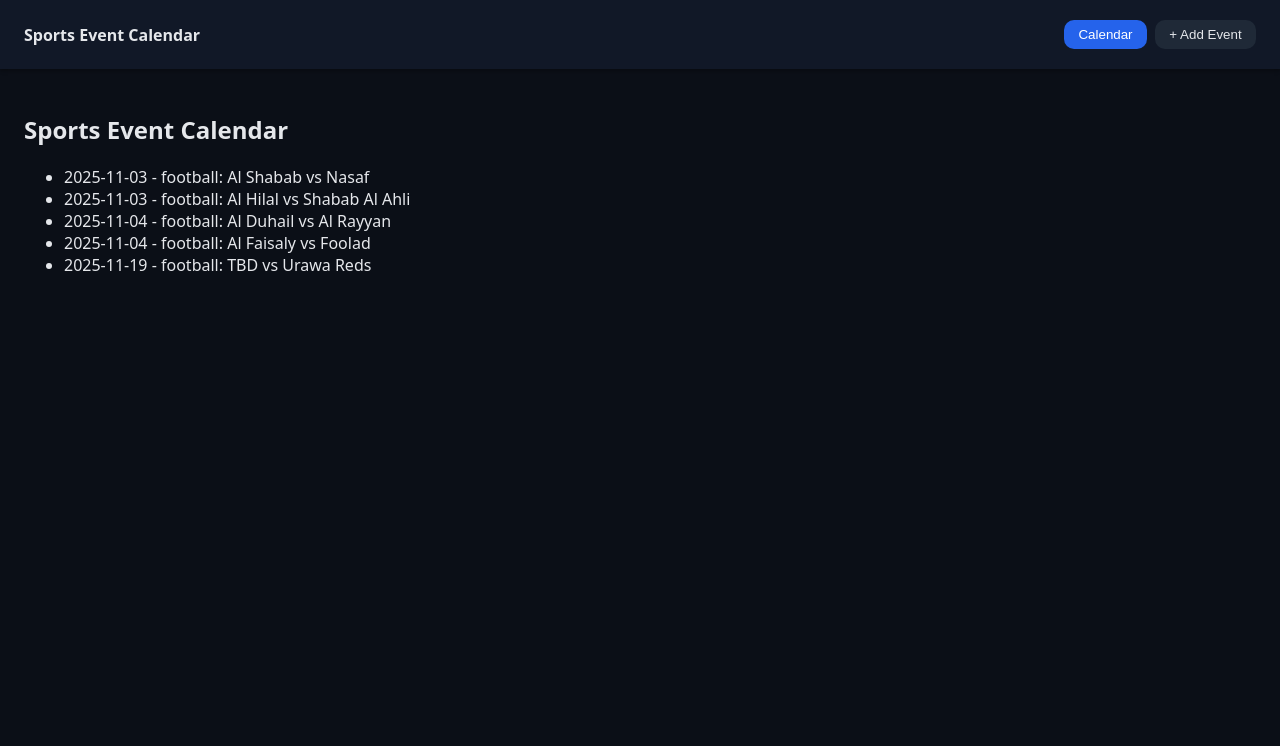
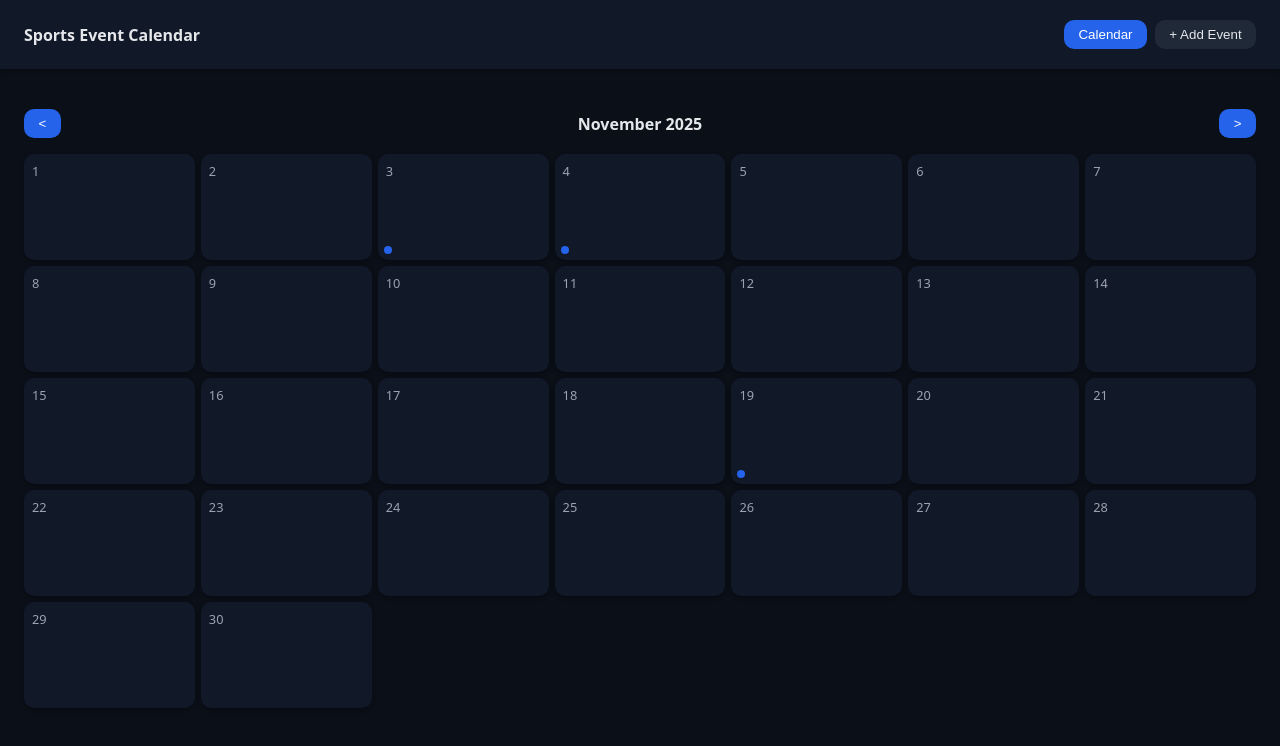
Before and after one commit to Gent1b/Sportradar_FE, a website built with Vite: page index.html in a window 1280 px wide. Built offline with nearby package versions, Linux system fonts and the light colour scheme.

Commit message:
wip: calendar grid renders with event markers and date handling

```diff
--- /dev/null
+++ b/src/calendar.js
@@ -0,0 +1,32 @@
+import { getDaysInMonth, getMonthLabel } from "./utils.js";
+
+export function renderCalendar(app, events, year, month) {
+  const days = getDaysInMonth(year, month);
+
+  app.innerHTML = `
+    <div class="toolbar">
+      <button id="prevMonth">&lt;</button>
+      <strong>${getMonthLabel(year, month)}</strong>
+      <button id="nextMonth">&gt;</button>
+    </div>
+    <div class="calendar"></div>
+  `;
+
+  const grid = app.querySelector(".calendar");
+
+  for (const d of days) {
+    const dateStr = d.toLocaleDateString("en-CA");
+    const dayEvents = events.filter(e => e.dateVenue === dateStr);
+
+    const div = document.createElement("div");
+    div.className = "day";
+    if (dayEvents.length) div.classList.add("has-event");
+
+    div.innerHTML = `
+      <div class="date">${d.getDate()}</div>
+      ${dayEvents.length ? "<div class='dot'></div>" : ""}
+    `;
+
+    grid.appendChild(div);
+  }
+}
--- a/src/main.js
+++ b/src/main.js
@@ -1,3 +1,4 @@
+import { renderCalendar } from "./calendar";
 import { loadEvents } from "./data";
 
 const app = document.getElementById("app");
@@ -10,18 +11,9 @@
 
   try {
     const events = await loadEvents();
+    const now = new Date();
+    renderCalendar(app,events,now.getFullYear(),now.getMonth());
     console.log(events);
-
-    app.innerHTML=`
-    <h2>Sports Event Calendar</h2>
-    <ul>
-        ${events.map(e=>`
-            <li>
-             ${e.dateVenue} - ${e.sport}: ${e.homeTeam?.name ?? "TBD"} vs ${e.awayTeam?.name ?? "TBD"}
-            </li>
-            `).join("")}
-    </ul>
-    `;
   } catch (err)
   {
     console.error("Error loading events:",err);
--- /dev/null
+++ b/src/utils.js
@@ -0,0 +1,17 @@
+export function getDaysInMonth(year,month){
+    const date = new Date(year,month,1);
+    const days = [];
+
+    while (date.getMonth() === month){
+        days.push(new Date(date));
+        date.setDate(date.getDate()+1);
+    }
+    return days;
+}
+
+export function getMonthLabel(year,month){
+    return new Date(year,month).toLocaleString("default",{
+        month:"long",
+        year:"numeric"
+    });
+}
--- a/styles.css
+++ b/styles.css
@@ -64,6 +64,47 @@
 #app {
   padding: 1.5rem;
 }
+.toolbar {
+  display: flex;
+  justify-content: space-between;
+  align-items: center;
+  margin: 1rem 0;
+}
+
+.calendar {
+  display: grid;
+  grid-template-columns: repeat(7, 1fr);
+  gap: 6px;
+}
+
+.day {
+  background: var(--panel);
+  border-radius: var(--radius);
+  padding: 8px;
+  min-height: 90px;
+  position: relative;
+  box-shadow: var(--shadow);
+}
+
+.day:hover {
+  background: #1e293b;
+  cursor: pointer;
+}
+
+.date {
+  font-size: 0.8rem;
+  color: var(--muted);
+}
+
+.dot {
+  width: 8px;
+  height: 8px;
+  background: var(--primary);
+  border-radius: 50%;
+  position: absolute;
+  bottom: 6px;
+  left: 6px;
+}
 
 @media (max-width: 600px) {
   header {
```
